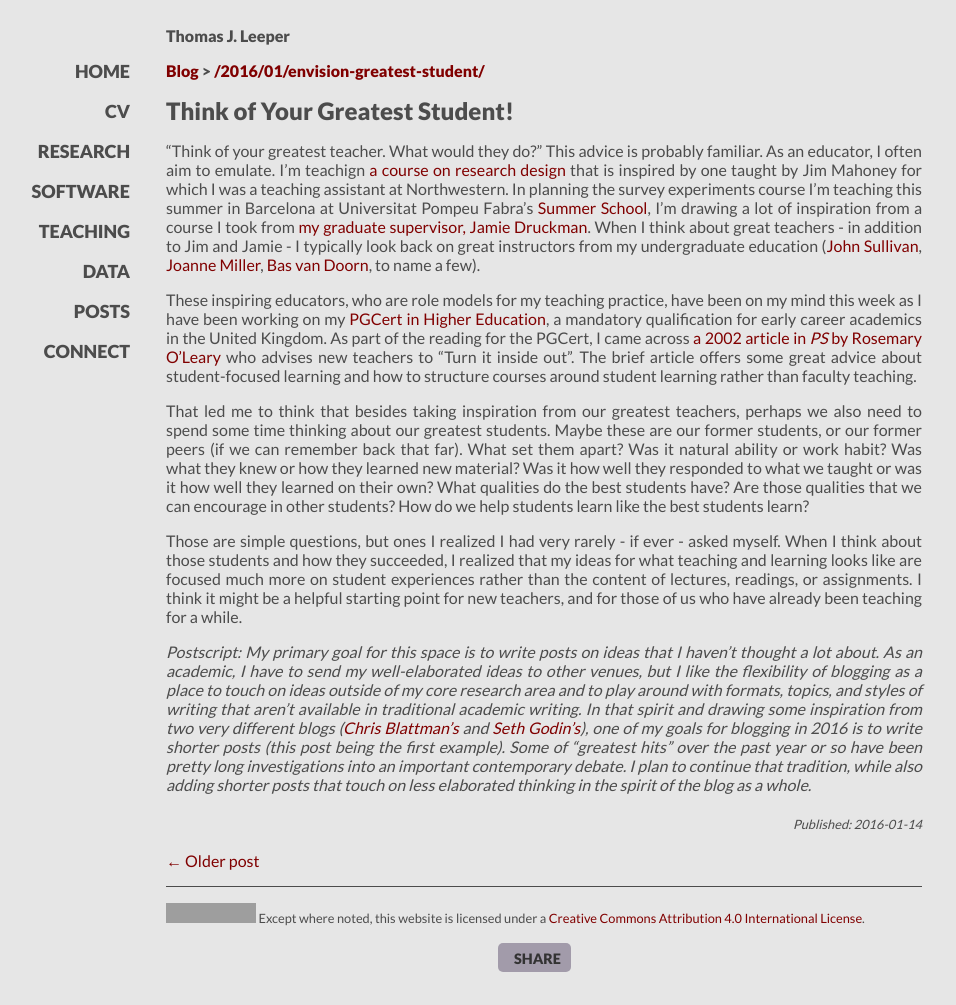
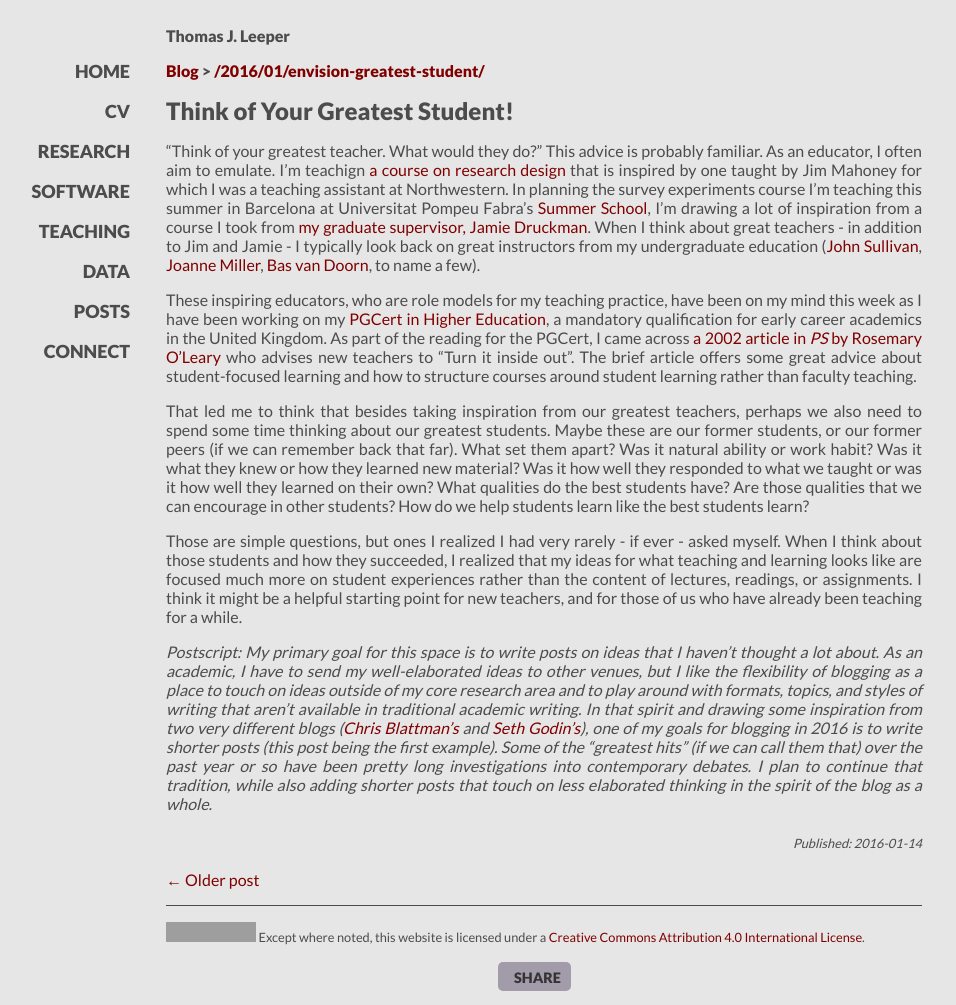
Before and after one commit to leeper/leeper.github.io, a Jekyll site: the page built from _posts/2016-01-14-envision-greatest-student.md, in a window 1280 px wide. Shown: the whole page, without its empty margins (96-1052 px from the left). Built offline with Jekyll 4.4.1, drawn with Linux system fonts in a browser that asks for light colours; some web fonts are replaced; Markdown is read by kramdown in place of the engine named in the settings; grey boxes are pictures that could not be loaded.

Commit message:
fix typos

```diff
--- a/_posts/2016-01-14-envision-greatest-student.md
+++ b/_posts/2016-01-14-envision-greatest-student.md
@@ -15,8 +15,8 @@ tags:
 
 These inspiring educators, who are role models for my teaching practice, have been on my mind this week as I have been working on my [PGCert in Higher Education](http://www.lse.ac.uk/intranet/LSEServices/TLC/teachingStaffAcademicManagers/PostgraduateCertificateInHigherEducation.aspx), a mandatory qualification for early career academics in the United Kingdom. As part of the reading for the PGCert, I came across [a 2002 article in *PS* by Rosemary O'Leary](http://dx.doi.org.gate2.library.lse.ac.uk/10.1017/S1049096502000215) who advises new teachers to "Turn it inside out". The brief article offers some great advice about student-focused learning and how to structure courses around student learning rather than faculty teaching.
 
-That led me to think that besides taking inspiration from our greatest teachers, perhaps we also need to spend some time thinking about our greatest students. Maybe these are our former students, or our former peers (if we can remember back that far). What set them apart? Was it natural ability or work habit? Was what they knew or how they learned new material? Was it how well they responded to what we taught or was it how well they learned on their own? What qualities do the best students have? Are those qualities that we can encourage in other students? How do we help students learn like the best students learn?
+That led me to think that besides taking inspiration from our greatest teachers, perhaps we also need to spend some time thinking about our greatest students. Maybe these are our former students, or our former peers (if we can remember back that far). What set them apart? Was it natural ability or work habit? Was it what they knew or how they learned new material? Was it how well they responded to what we taught or was it how well they learned on their own? What qualities do the best students have? Are those qualities that we can encourage in other students? How do we help students learn like the best students learn?
 
 Those are simple questions, but ones I realized I had very rarely - if ever - asked myself. When I think about those students and how they succeeded, I realized that my ideas for what teaching and learning looks like are focused much more on student experiences rather than the content of lectures, readings, or assignments. I think it might be a helpful starting point for new teachers, and for those of us who have already been teaching for a while.
 
-*Postscript: My primary goal for this space is to write posts on ideas that I haven't thought a lot about. As an academic, I have to send my well-elaborated ideas to other venues, but I like the flexibility of blogging as a place to touch on ideas outside of my core research area and to play around with formats, topics, and styles of writing that aren't available in traditional academic writing. In that spirit and drawing some inspiration from two very different blogs ([Chris Blattman's](http://chrisblattman.com/) and [Seth Godin's](http://sethgodin.typepad.com/seths_blog/)), one of my goals for blogging in 2016 is to write shorter posts (this post being the first example). Some of "greatest hits" over the past year or so have been pretty long investigations into an important contemporary debate. I plan to continue that tradition, while also adding shorter posts that touch on less elaborated thinking in the spirit of the blog as a whole.*
+*Postscript: My primary goal for this space is to write posts on ideas that I haven't thought a lot about. As an academic, I have to send my well-elaborated ideas to other venues, but I like the flexibility of blogging as a place to touch on ideas outside of my core research area and to play around with formats, topics, and styles of writing that aren't available in traditional academic writing. In that spirit and drawing some inspiration from two very different blogs ([Chris Blattman's](http://chrisblattman.com/) and [Seth Godin's](http://sethgodin.typepad.com/seths_blog/)), one of my goals for blogging in 2016 is to write shorter posts (this post being the first example). Some of the "greatest hits" (if we can call them that) over the past year or so have been pretty long investigations into contemporary debates. I plan to continue that tradition, while also adding shorter posts that touch on less elaborated thinking in the spirit of the blog as a whole.*
```
